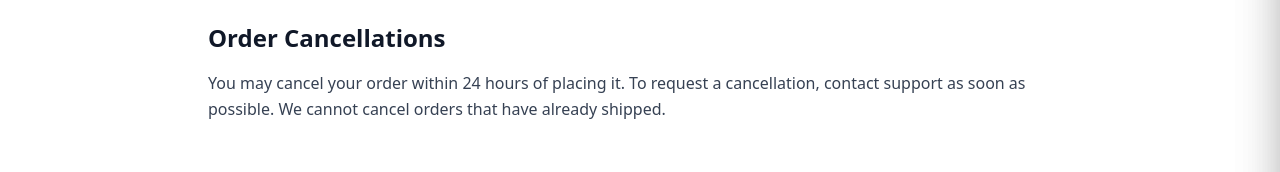
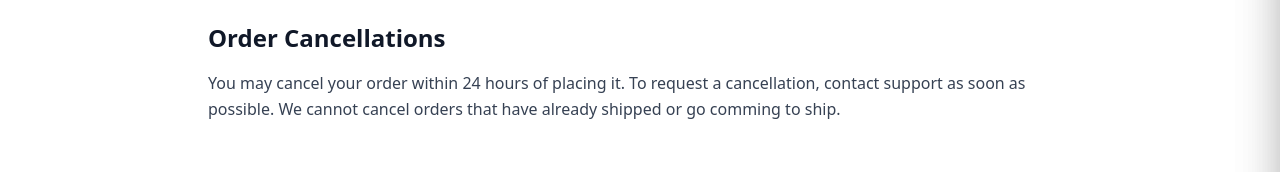
Before and after one commit to kirtanpatel0001/heevascosematic, a Next.js app: page /pages/cancellations-and-refunds in a window 1280 px wide. Shown: the part 387-559 px from the top of the page. Built offline with nearby package versions, Linux system fonts and the light colour scheme; no server answers.

Commit message:
all dome

```diff
--- a/src/app/pages/cancellations-and-refunds/page.tsx
+++ b/src/app/pages/cancellations-and-refunds/page.tsx
@@ -20,7 +20,7 @@ export default function CancellationsAndRefunds() {
       <div className="max-w-4xl mx-auto px-4 py-16 text-gray-700">
         <section className="mb-12">
           <h2 className="text-2xl font-bold text-gray-900 mb-4">Order Cancellations</h2>
-          <p className="leading-relaxed mb-4">You may cancel your order within 24 hours of placing it. To request a cancellation, contact support as soon as possible. We cannot cancel orders that have already shipped.</p>
+          <p className="leading-relaxed mb-4">You may cancel your order within 24 hours of placing it. To request a cancellation, contact support as soon as possible. We cannot cancel orders that have already shipped or go comming to ship.</p>
         </section>
 
         <section className="mb-12">
```
